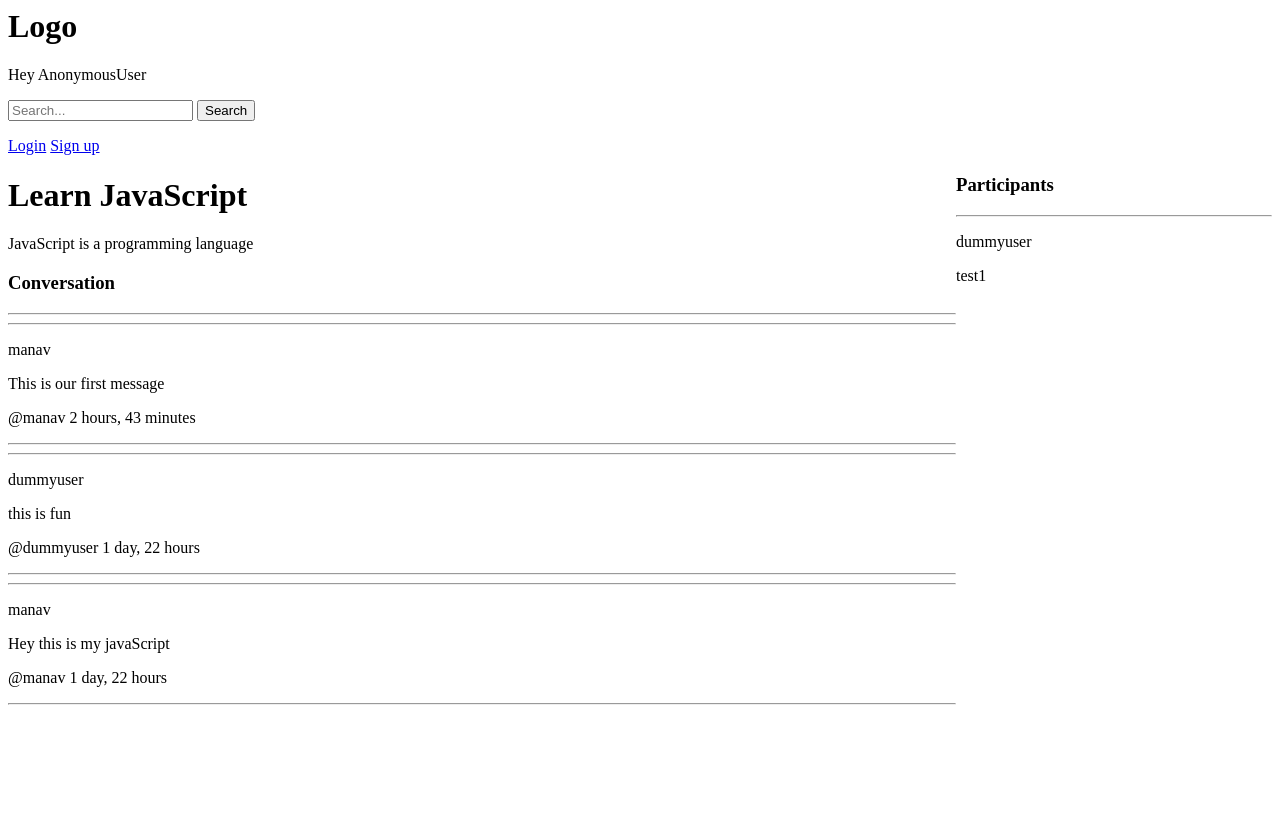
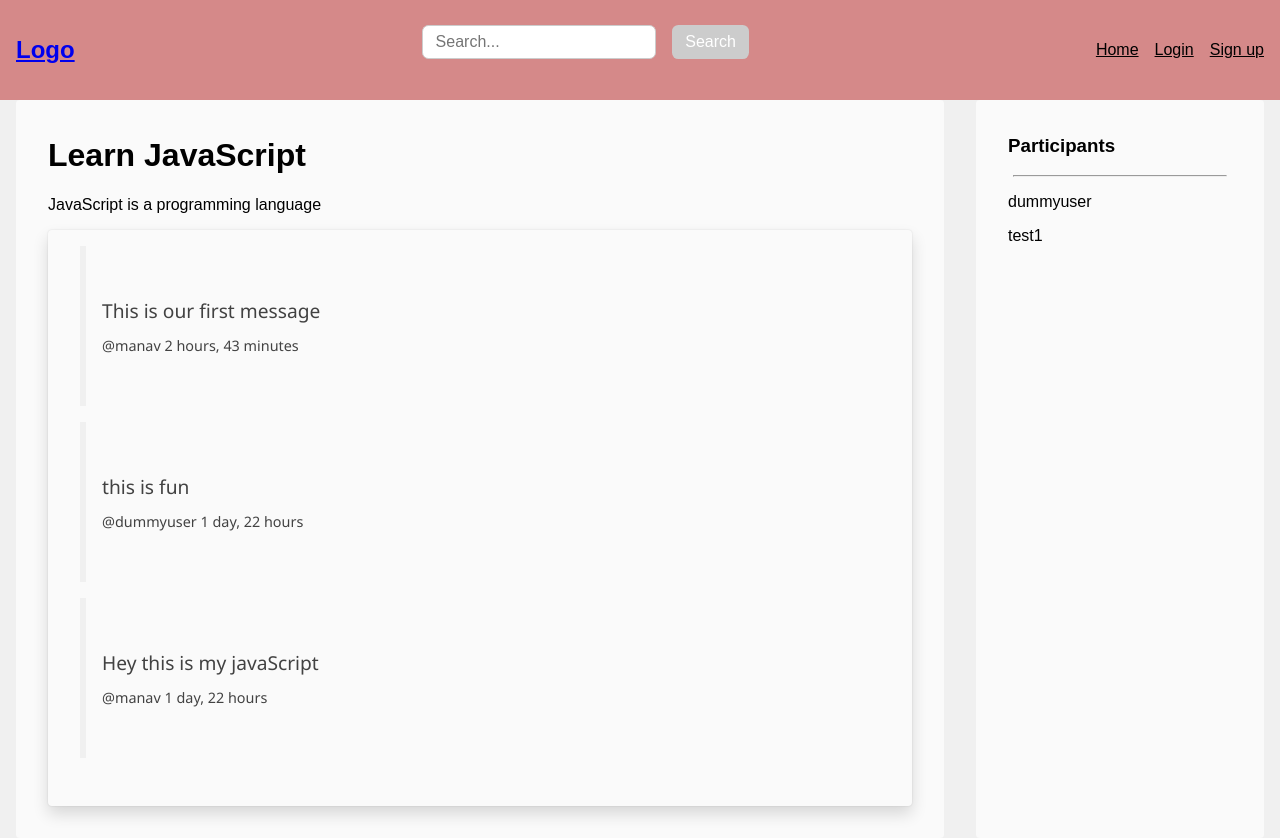
Before and after one commit to ManavMalhotra/studyspaces, a Django app: page /room/3/ in a window 1280 px wide. Before the commit the page ends 705 px from the top, so only its background shows below. Run offline with Django 4.2, Linux system fonts and the light colour scheme; data comes from the database, SQL or seed files in the repository.

Commit message:
added styling to home and rooms

```diff
--- a/base/templates/base/room.html
+++ b/base/templates/base/room.html
@@ -5,28 +5,81 @@
     display: grid;
     grid-template-columns: 3fr 1fr;
   }
+
+  .room-container > div {
+    background-color: #fafafa;
+    padding: 1rem 2rem;
+    border-radius: 0.25rem;
+    margin: 0 1rem;
+  }
+
+  .comment-wrapper {
+    color: var(--light-foreground-foreground-1, #242424);
+    /* Web/Body 1 Strong */
+    font-family: Segoe UI;
+    font-size: 0.875rem;
+    font-style: normal;
+    font-weight: 600;
+    line-height: 1.25rem; /* 142.857% */
+    padding: 1rem 2rem 2rem 2rem;
+    margin-bottom: 1rem;
+    box-shadow: 0px 0px 2px 0px rgba(0, 0, 0, 0.12),
+      0px 8px 16px 0px rgba(0, 0, 0, 0.14);
+    border-radius: 0.25rem;
+  }
+
+  .vl {
+    border-left: 6px solid #f0f0f0;
+    height: 10rem;
+  }
+
+  .comment-content {
+    color: var(--light-foreground-foreground-2, #424242);
+    /* Web/Caption 1 */
+    font-family: Segoe UI;
+    font-size: 1.2rem;
+    font-style: normal;
+    font-weight: 400;
+    line-height: 1rem; /* 133.333% */
+  }
+
+  .comment-info {
+    color: var(--light-foreground-foreground-2, #424242);
+
+    /* Web/Caption 2 */
+    font-family: Segoe UI;
+    font-size: 0.9rem;
+    font-style: normal;
+    font-weight: 400;
+    line-height: 0.875rem; /* 140% */
+
+    display: flex;
+    align-items: center;
+    gap: 1rem;
+
+    margin-bottom: 1rem;
+  }
 </style>
 
 <div class="room-container">
-  <div>
+  <div class="room-details-wrapper">
     <h1>{{ room.name }}</h1>
     <p>{{room.description}}</p>
 
     <div class="comment-wrapper">
-      <h3>Conversation</h3>
-      <hr />
       {% for message in room_messages %}
-      <div class="comment">
-        <hr />
-        {% if request.user == message.user %}
-        <a href="{% url 'delete-message' message.id %}"> Delete </a>
-        {% endif %}
-        <p class="comment-user">{{ message.user }}</p>
-        <p class="comment-content">{{ message.body }}</p>
-        <p class="comment-date">
-          @{{ message.user }} {{ message.created | timesince }}
-        </p>
-        <hr />
+      <div class="comment-info">
+        <div class="vl"></div>
+        <div class="comment-more-info">
+          <p class="comment-content">{{ message.body }}</p>
+
+          <p class="comment-date">
+            @{{ message.user }} {{ message.created | timesince }}
+          </p>
+          {% if request.user == message.user %}
+          <a href="{% url 'delete-message' message.id %}"> Delete </a>
+          {% endif %}
+        </div>
       </div>
       {% endfor %}
     </div>
--- a/templates/main.html
+++ b/templates/main.html
@@ -1,6 +1,20 @@
 <html>
 <head>
     <title>StudyBud</title>
+    <style>
+        body {
+            padding: 0;
+            margin: 0;
+            font-family: sans-serif;
+            background-color: var(--neutral-grey-94, #F0F0F0);;
+
+        }
+
+        hr{
+            width: 95%;
+            color: #E0E0E0;
+        }
+    </style>
 </head>
 <body>
     {% include 'navbar.html' %}
--- a/templates/navbar.html
+++ b/templates/navbar.html
@@ -1,17 +1,96 @@
-<a>
-    <h1>Logo</h1>
-</a>
+<style>
+  nav {
+    display: flex;
+    justify-content: space-between;
+    align-items: center;
+    color: white;
+    padding: 1rem;
+    background-color: #b6131376;
+  }
 
-<p>Hey {{request.user}}</p>
+  /* .navbar-brand-logo {
+    margin: 0;
+  }
 
-<form method = 'GET' action = "{% url 'home' %}">
-    <input type = 'text' name = 'q' placeholder = 'Search...'>
-    <input type = 'submit' value = 'Search'>
-</form>
+  .navbar-search {
+    margin: 0;
+    padding: 0;
+  } */
 
-{% if user.is_authenticated %}
-    <a href = "{% url 'logout' %}">Logout</a>
-{% else %}
-    <a href = "{% url 'login' %}">Login</a>
-    <a href = "{% url 'register' %}">Sign up</a>
-{% endif %}
+  .navbar-search > form {
+    display: flex;
+    gap: 1rem;
+  }
+
+  .search {
+    font-size: 1rem;
+    width: 100%;
+    height: 34px;
+    padding: 0.4rem 0.8rem;
+    border: 1px solid #ccc;
+    border-radius: 0.4rem;
+    outline: none;
+    transition: all 0.2s ease-in-out;
+  }
+
+  /* .search:focus {
+    width: 200px;
+  } */
+
+  .btn-search {
+    font-size: 1rem;
+    background-color: #ccc;
+    color: #fff;
+    height: 34px;
+    padding: 0.4rem 0.8rem;
+    border: none;
+    border-radius: 0.4rem;
+    cursor: pointer;
+  }
+
+  .btn-search:hover {
+    background-color: #bbb;
+  }
+
+  .navbar-items {
+    display: flex;
+    justify-content: space-between;
+    gap: 1rem;
+    align-items: center;
+  }
+
+  .navbar-items a {
+    color: #000;
+  }
+
+  .navbar-items a:hover {
+    color: #fff;
+  }
+</style>
+
+<nav>
+  <div class="navbar-brand-logo">
+    <a href="/">
+      <h1>Logo</h1>
+    </a>
+  </div>
+
+  <div class="navbar-search">
+    <form method="GET" action="{% url 'home' %}">
+      <input class="search" type="text" name="q" placeholder="Search..." />
+      <input class="btn-search" type="submit" value="Search" />
+    </form>
+  </div>
+
+  <div class="navbar-items">
+    <a href="{% url 'home' %}">Home</a>
+    {% if user.is_authenticated %}
+    <a href="{% url 'create-room' %}">Create Room</a>
+    <p>Hey {{request.user}}</p>
+    <a href="{% url 'logout' %}">Logout</a>
+    {% else %}
+    <a href="{% url 'login' %}">Login</a>
+    <a href="{% url 'register' %}">Sign up</a>
+    {% endif %}
+  </div>
+</nav>
```
Also changed, not shown: base/templates/base/home.html (+46 -10 lines).
